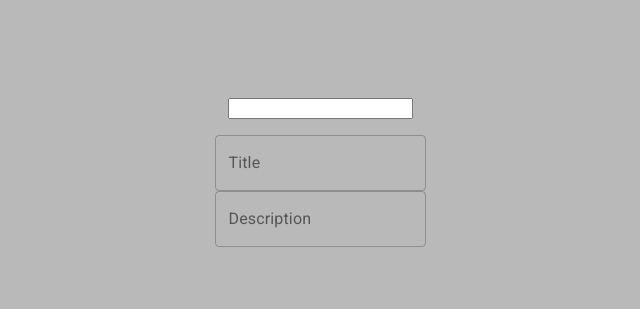
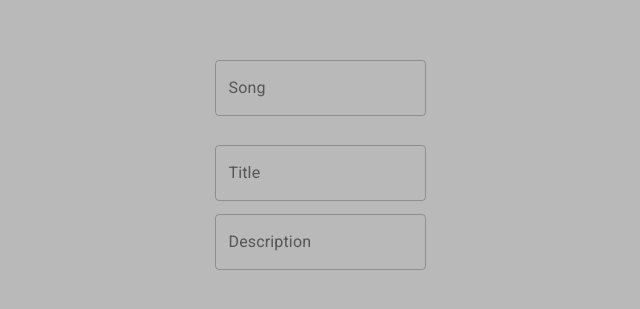
Before and after one commit to MxHonesty/muse, a React (Create React App) app in the folder muse_client/: page /form in a window 1280 px wide. Shown: the part 233-542 px from the top of the page, without its empty margins (320-960 px from the left). Built offline with nearby package versions, Linux system fonts and the light colour scheme.

Commit message:
RecommandationForm clearSelection

```diff
--- a/muse_client/src/components/RecommandationForm.tsx
+++ b/muse_client/src/components/RecommandationForm.tsx
@@ -13,7 +13,7 @@ interface FormProps {
 interface FormState {
     title: string,
     description: string,
-    track?: Track
+    track?: Track | null
 }
 
 /** Recommandation Form for sending a recommandation */
@@ -24,11 +24,30 @@ export class RecommandationForm extends Component<FormProps, FormState> {
             title: "",
             description: "",
         };
+
+        this.onClearSelection = this.onClearSelection.bind(this);
+    }
+
+    /** Called when the current Track selection is Cleared. */
+    onClearSelection() {
+        this.setState({
+            track: null,
+        });
     }
 
     render() {
-        const SearchArea = () => {return (
-            this.state.track ? <TrackDisplayForList name={""} artist={""} image_url={""} /> :
+        /** We use this function for conditional rendering.
+         * The Search Bar is displayed if no track has been selected.
+         * If a track is stored inside the state, we then display
+         * that track.
+         */
+        const SearchArea = () => {
+            let self = this;
+
+            return (
+            this.state.track ? <div onClick={this.onClearSelection}><TrackDisplayForList
+            name={this.state.track.name} artist={this.state.track.artist} image_url={this.state.track.image_url} />
+            </div>:
 
             <SearchBar
             call={async (name)=>{
@@ -36,15 +55,25 @@ export class RecommandationForm extends Component<FormProps, FormState> {
               let text = await res.text();
               return text;
               }}>
-               {(data: Array<any>) => { return <TrackScrollableList data={data} onSelect={(trackId) => {console.log(trackId);}}/> }}
+               {(data: Array<any>) => { return <TrackScrollableList data={data} onSelect={ async (trackId) => {
+                    // We fetch the Track data.
+                    // And store the new data inside the state.
+                    let rez = await fetch(`http://127.0.0.1:8000/api/track/?id=${trackId}`);
+                    let new_track: Track = await rez.json();
+                    console.log(new_track);
+                    self.setState({
+                        track: new_track
+                    });
+
+               }}/> }}
               </SearchBar>
             )};
 
         return(
-            <FormControl>
-                <SearchArea />
-                <TextField id="outlined-basic" label="Title" variant="outlined" />
-                <TextField id='outlined-basic' label='Description' variant="outlined" multiline/>
+            <FormControl margin={"normal"}>
+                <SearchArea/>
+                <TextField id="title-input" label="Title" variant="outlined" style={{marginBottom: '.5em', marginTop: '.5em'}}/>
+                <TextField id='desc-input' label='Description' variant="outlined" multiline style={{marginBottom: '.5em'}}/>
             </FormControl>
         );
     }
--- a/muse_client/src/components/search/SearchBar.tsx
+++ b/muse_client/src/components/search/SearchBar.tsx
@@ -1,4 +1,5 @@
 import { Component, ChangeEvent } from 'react';
+import { TextField } from '@material-ui/core';
 
 export interface SearchBarProps {
     /** Function for obtaining the data.
@@ -94,7 +95,7 @@ export class SearchBar extends Component<SearchBarProps, SearchBarState> {
     render() {
         return(
             <div>
-                <input type='text' onChange={this.onTextChange} />
+                <TextField id="outlined-basic" label="Song" variant="outlined" onChange={this.onTextChange} />
                 {this.props.children ? this.props.children(this.state.data) : null}
             </div>
         );
```
Also changed, not shown: 1 other file (tests, documents, lock files or other folders).
